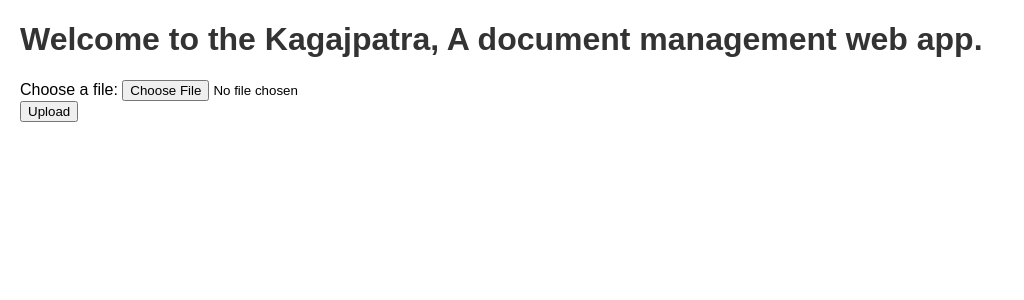
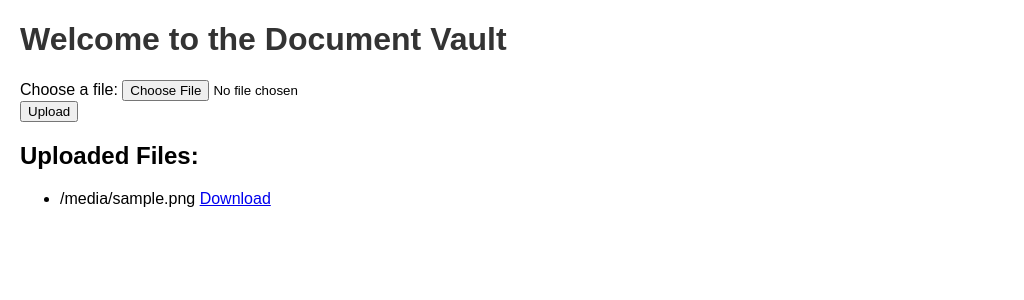
Before and after one commit to rabnmgr7/kagajpatra, a Flask app: template app/templates/index.html in a window 1280 px wide. Shown: the top 300 px of the page, without its empty margins (0-1024 px from the left). Run offline with Flask 3, Linux system fonts and the light colour scheme; the template is opened without the code that fills it: most values are stand-ins (such as "Sample title", 1, 10 or a date in 2020).

Commit message:
download link, added extensions

```diff
--- a/app/templates/index.html
+++ b/app/templates/index.html
@@ -6,16 +6,26 @@
     <meta charset="UTF-8">
     <meta name="viewport" content="width=device-width, initial-scale=1.0">
     <link rel="stylesheet" href="{{ url_for('static', filename='style.css') }}">
-    <title>KAGAJPATRA</title>
+    <title>Document Vault</title>
 </head>
 <body>
-    <h1>Welcome to the Kagajpatra, A document management web app.</h1>
+    <h1>Welcome to the Document Vault</h1>
 
     <form action="/upload" method="post" enctype="multipart/form-data">
         <label for="file">Choose a file:</label>
-        <input type="file" name="file" id="file">
+        <input type="file" name="file" id="file" accept=".txt, .pdf, .doc, .docx, .png, .jpg, .jpeg, .gif, .csv, .xlsx, .pptx, .zip, .rar, .tar.gz">
         <br>
         <input type="submit" value="Upload">
     </form>
+
+    <h2>Uploaded Files:</h2>
+    <ul>
+        {% for file in files %}
+            <li>
+                {{ file }}
+                <a href="{{ url_for('download_file', filename=file) }}" target="_blank">Download</a>
+            </li>
+        {% endfor %}
+    </ul>
 </body>
 </html>
```
